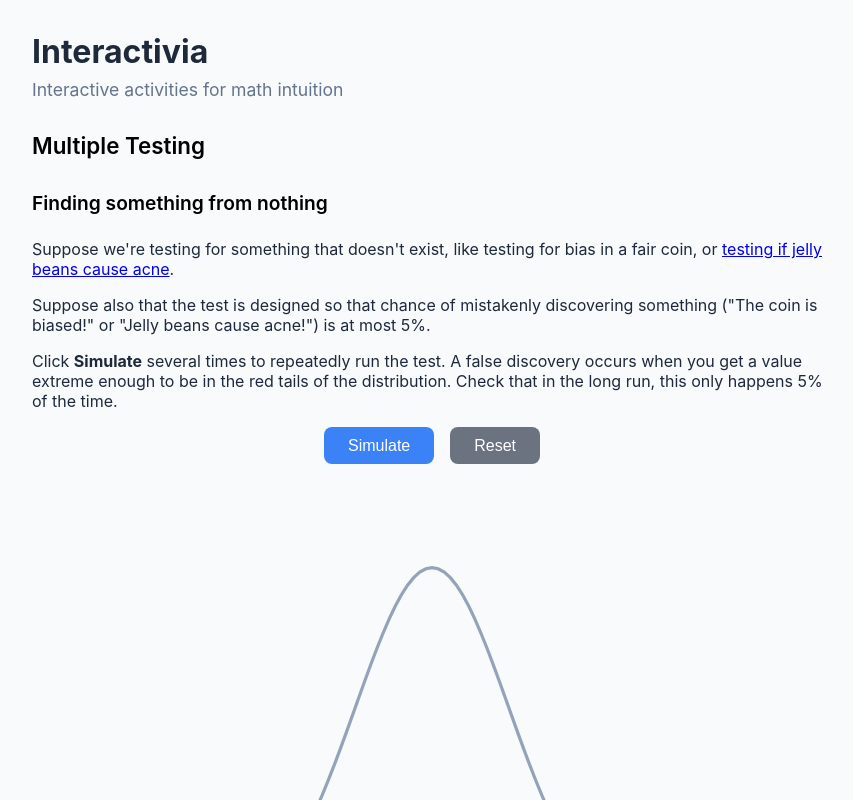
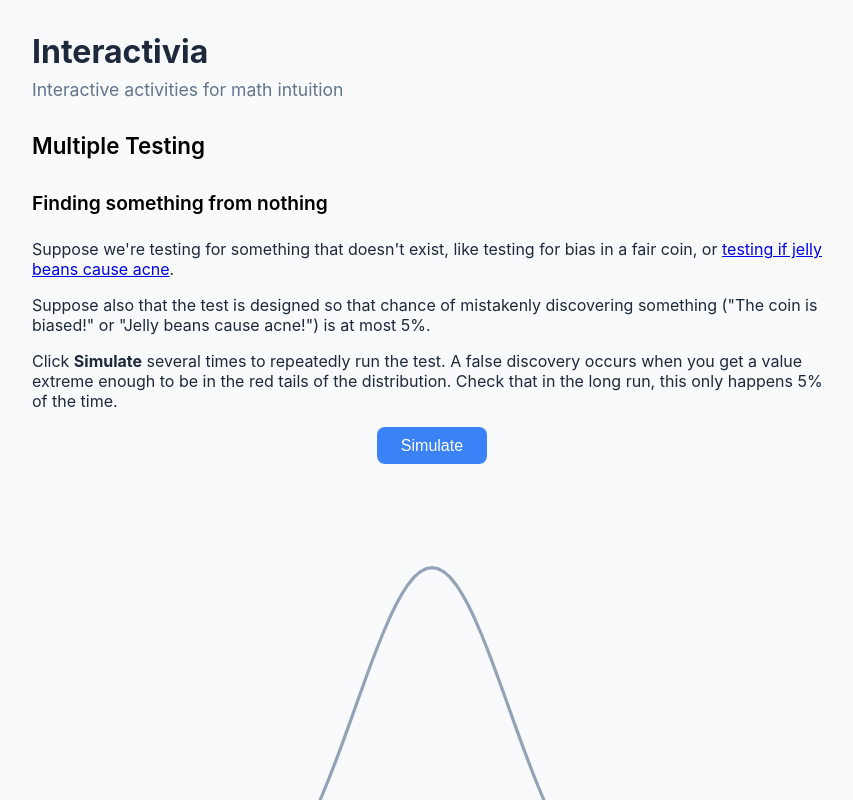
Before and after one commit to blfang/interactivia, a React (Vite) app: page /lessons/multiple-testing in a window 1280 px wide. Shown: the top 800 px of the page, without its empty margins (208-1061 px from the left). Built offline with nearby package versions, Linux system fonts and the light colour scheme.

Commit message:
Remove reset buttons from multiple testing

```diff
--- a/src/lessons/multiple-testing/components/SimulationGrid.module.css
+++ b/src/lessons/multiple-testing/components/SimulationGrid.module.css
@@ -36,15 +36,6 @@
   composes: buttonPrimary from '../../../styles/common.module.css';
 }
 
-.button--secondary {
-  background: #6b7280;
-  transition: background 0.2s;
-}
-
-.button--secondary:hover:not(:disabled) {
-  background: #4b5563;
-}
-
 .counter {
   font-size: 1rem;
   color: #374151;
--- a/src/lessons/multiple-testing/components/SimulationGrid.tsx
+++ b/src/lessons/multiple-testing/components/SimulationGrid.tsx
@@ -31,12 +31,6 @@ export default function SimulationGrid({
     }
   };
 
-  const handleReset = () => {
-    setZScores(Array(numPlots).fill(null));
-    setSimulations(0);
-    setSimulationsWithFinding(0);
-  };
-
   return (
     <div className={styles.container}>
       <div className={styles.controls}>
@@ -46,12 +40,6 @@ export default function SimulationGrid({
             onClick={handleSimulate}
           >
             Simulate
-          </button>
-          <button
-            className={`${styles.button} ${styles['button--secondary']}`}
-            onClick={handleReset}
-          >
-            Reset
           </button>
         </div>
         <span
```
